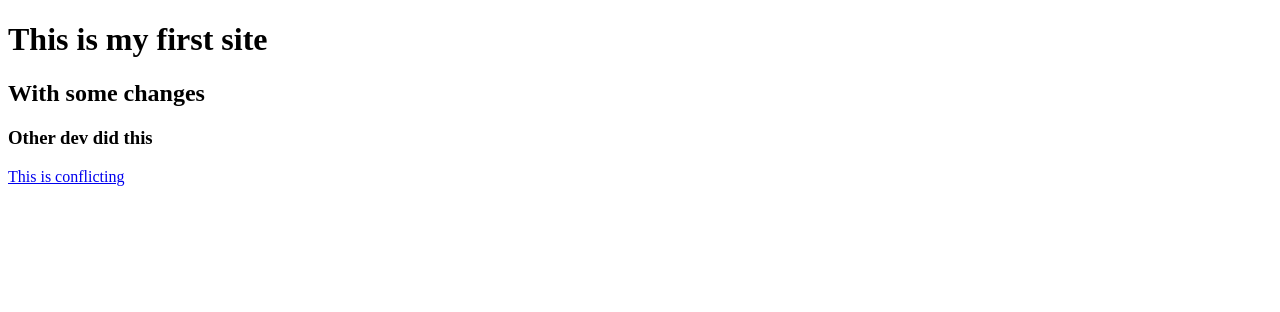
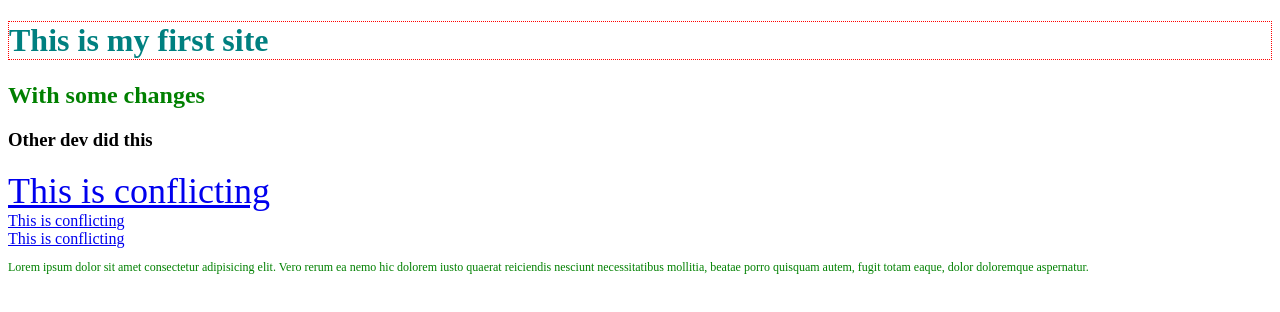
Before and after one commit to jimdhima/UNH-First-Repo, a plain HTML site: page index.html in a window 1280 px wide. Drawn offline with Linux system fonts and the light colour scheme.

Commit message:
moved styles to own folder

```diff
--- /dev/null
+++ b/assets/css/styles.css
@@ -0,0 +1,19 @@
+h1 {
+  color: teal;
+  border-width: 1px;
+  border-color: red;
+  border-style: dotted;
+}
+
+h2 {
+  color: green;
+}
+
+.fontSizeLarge {
+  font-size: 36px;
+}
+
+.colorGreen {
+  color: green;
+  font-size: 12px;
+}
--- a/index.html
+++ b/index.html
@@ -4,11 +4,21 @@
     <meta charset="UTF-8" />
     <meta name="viewport" content="width=device-width, initial-scale=1.0" />
     <title>Document</title>
+    <link rel="stylesheet" href="assets/css/styles.css" />
   </head>
   <body>
     <h1>This is my first site</h1>
     <h2>With some changes</h2>
     <h3>Other dev did this</h3>
+    <a href="#" class="fontSizeLarge">This is conflicting</a> <br />
+    <a href="#">This is conflicting</a> <br />
     <a href="#">This is conflicting</a>
+
+    <p class="colorGreen fontSizeLarge">
+      Lorem ipsum dolor sit amet consectetur adipisicing elit. Vero rerum ea
+      nemo hic dolorem iusto quaerat reiciendis nesciunt necessitatibus
+      mollitia, beatae porro quisquam autem, fugit totam eaque, dolor doloremque
+      aspernatur.
+    </p>
   </body>
 </html>
```
